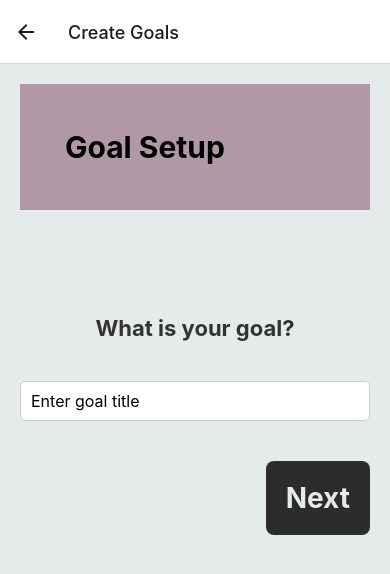
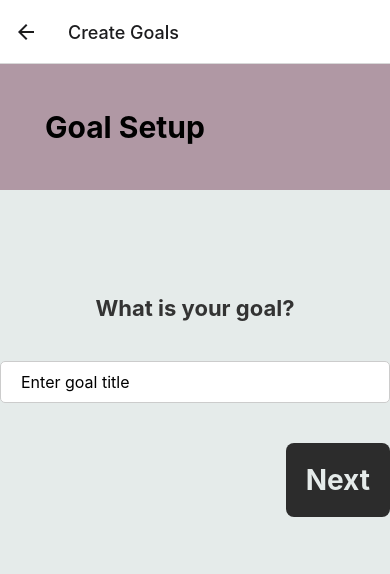
Before and after one commit to illianardz/FinancialTracker, a React Native app in the folder ExpoApp/: screen /CreateGoal in a window 390 px wide. Shown: the top 574 px of the page. Built offline with nearby package versions, Linux system fonts and the light colour scheme.

Commit message:
fixed aa bug in the track goals add buton that did not let users make a new goal

```diff
--- a/ExpoApp/createGoal.js
+++ b/ExpoApp/createGoal.js
@@ -20,6 +20,13 @@ export default function CreateGoal({ navigation }) {
 
       // Pass the new goal to TrackGoals and navigate back
       navigation.navigate('TrackGoals', { newGoal });
+
+      setQuestion(1);
+      setTitle = ('');
+      setProgress = ('');
+      setTotal = ('');
+      setTargetDate = ('');
+
     } else {
       console.log('Please fill in all fields.');
     }
@@ -28,6 +35,8 @@ export default function CreateGoal({ navigation }) {
   const nextQuestion = () => {
     if (question === 5) {
       finishGoal();
+      setQuestion(1);
+
     } else if (question < 5) {
       setQuestion(question + 1);
     }
--- a/ExpoApp/styles.js
+++ b/ExpoApp/styles.js
@@ -3,7 +3,6 @@ import { StyleSheet } from "react-native-web";
 const styles = StyleSheet.create({
   container: {
     flex: 1,
-    padding: 20,
     backgroundColor: '#E5EBEA',
   },
   header: {
@@ -92,7 +91,7 @@ const styles = StyleSheet.create({
     textAlign: 'center',
     color: '#2C2C2C',
   },
-  goalTotal: {
+  Total: {
     fontSize: 16,
     marginBottom: 10,
     textAlign: 'center',
@@ -128,7 +127,7 @@ const styles = StyleSheet.create({
     borderColor: '#ccc',
     borderWidth: 1,
     borderRadius: 5,
-    paddingHorizontal: 10,
+    padding: 20,
     marginBottom: 20,
     fontSize: 16,
     backgroundColor: '#FFF',
```
